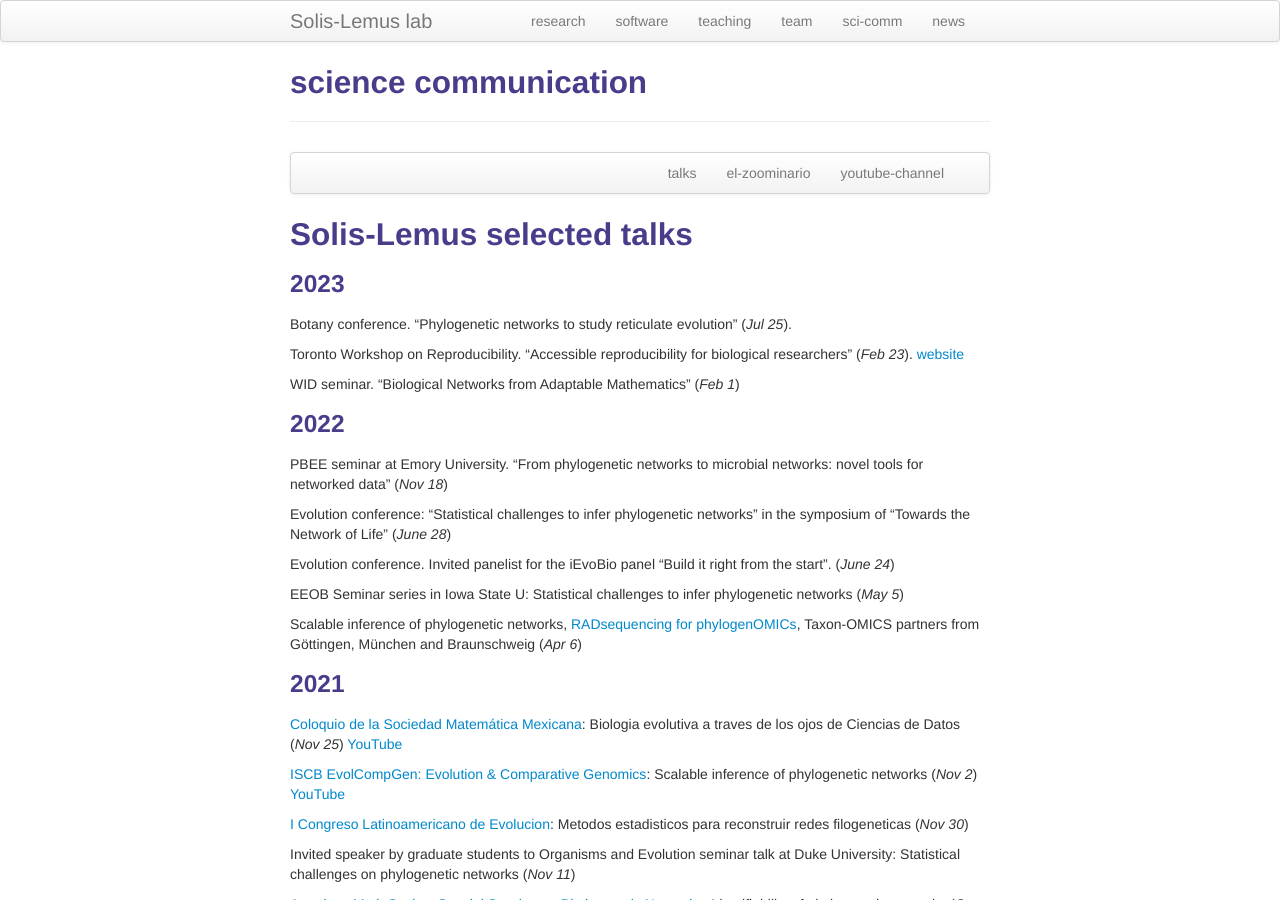
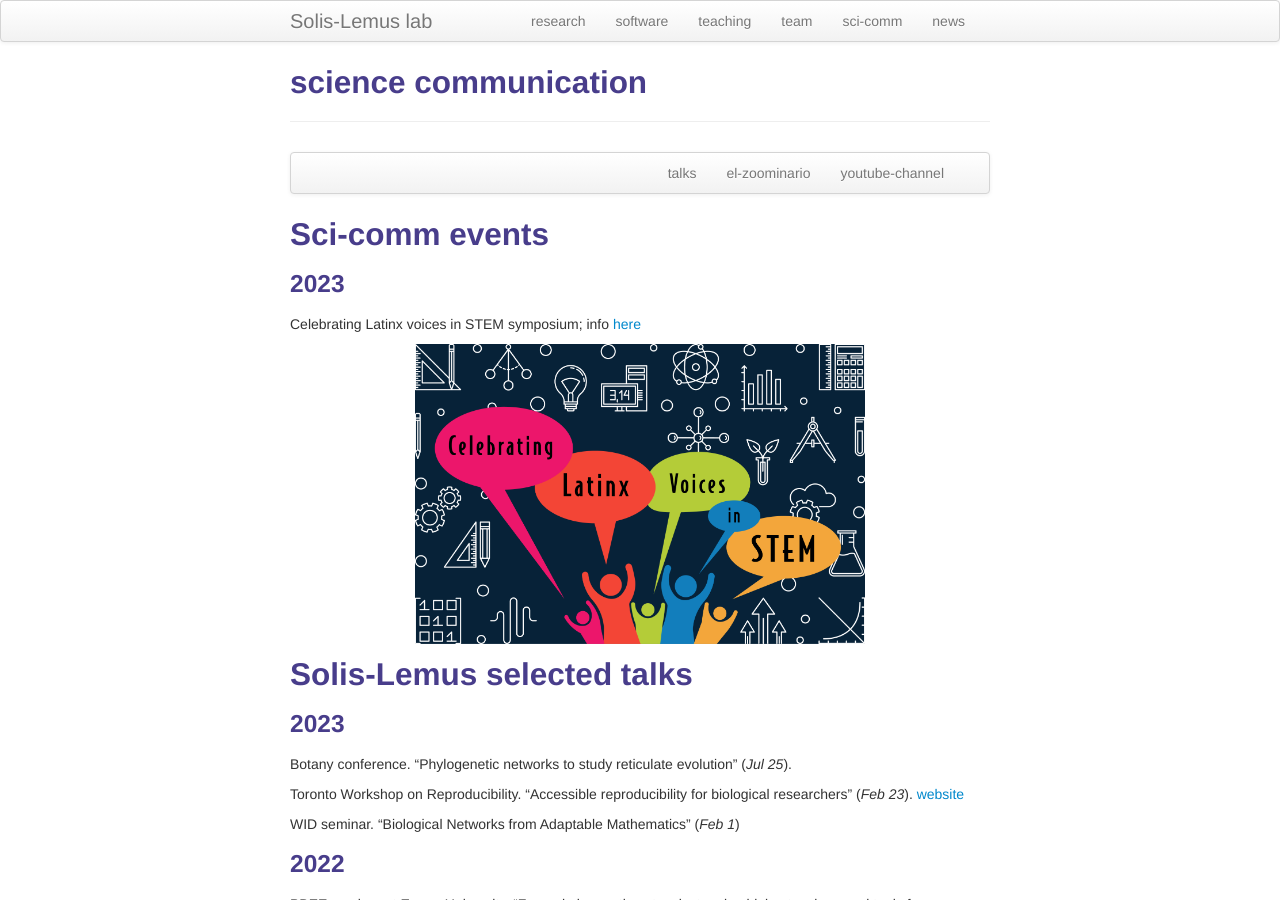
Before and after one commit to solislemuslab/solislemuslab.github.io, a Jekyll site: the page built from pages/talks.md, in a window 1280 px wide and 900 px high. Built offline with Jekyll 4.4.1, drawn with Linux system fonts in a browser that asks for light colours.

Commit message:
added latinx event

```diff
--- a/pages/talks.md
+++ b/pages/talks.md
@@ -14,6 +14,13 @@ description: Claudia Solis-Lemus' talks
     </div>
 </div>
 
+## Sci-comm events
+
+### 2023
+
+Celebrating Latinx voices in STEM symposium; info [here](https://solislemuslab.github.io/latinx-uwmadison/)
+
+<div style="text-align:center"><img src="../assets/pics/LATINXinSTEM2.png" width="450"/></div>
 
 ## <a name="talks"></a>Solis-Lemus selected talks
 
```
Also changed, not shown: assets/pics/LATINXinSTEM2.png (added).
